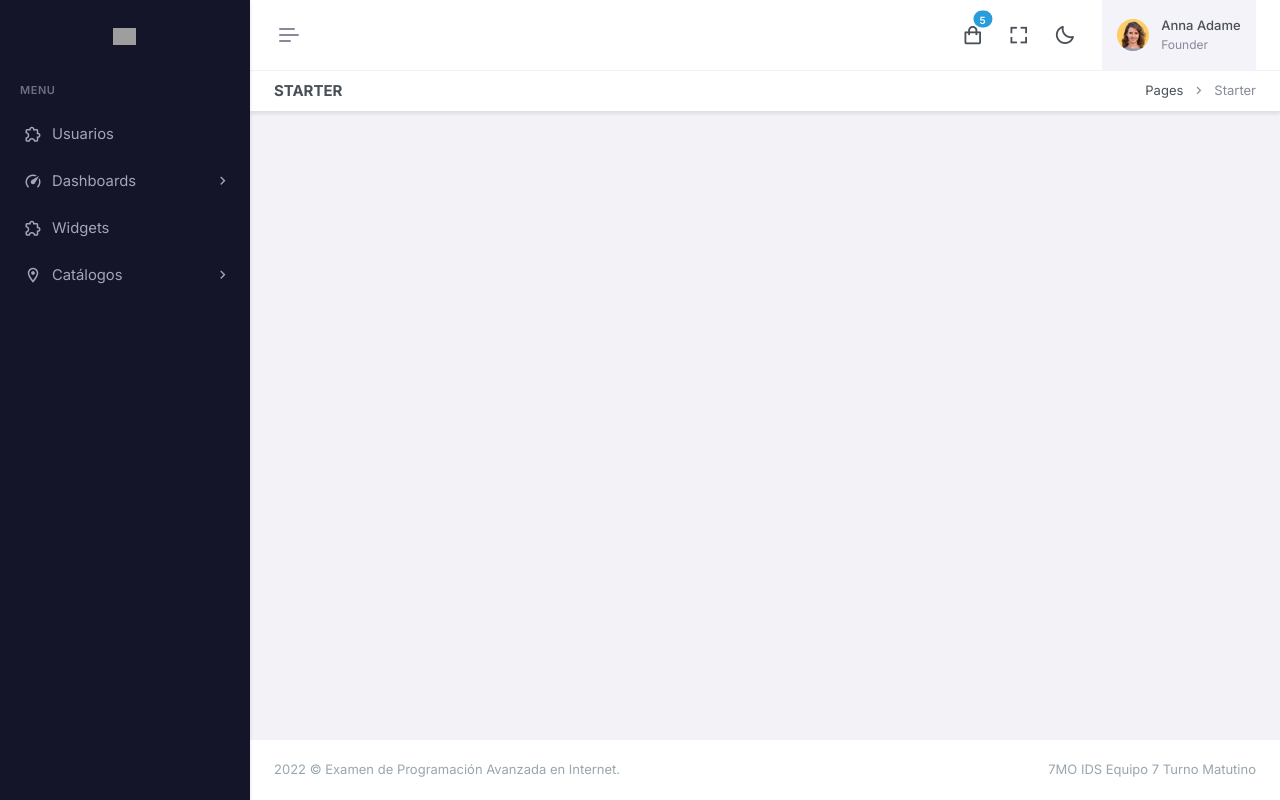
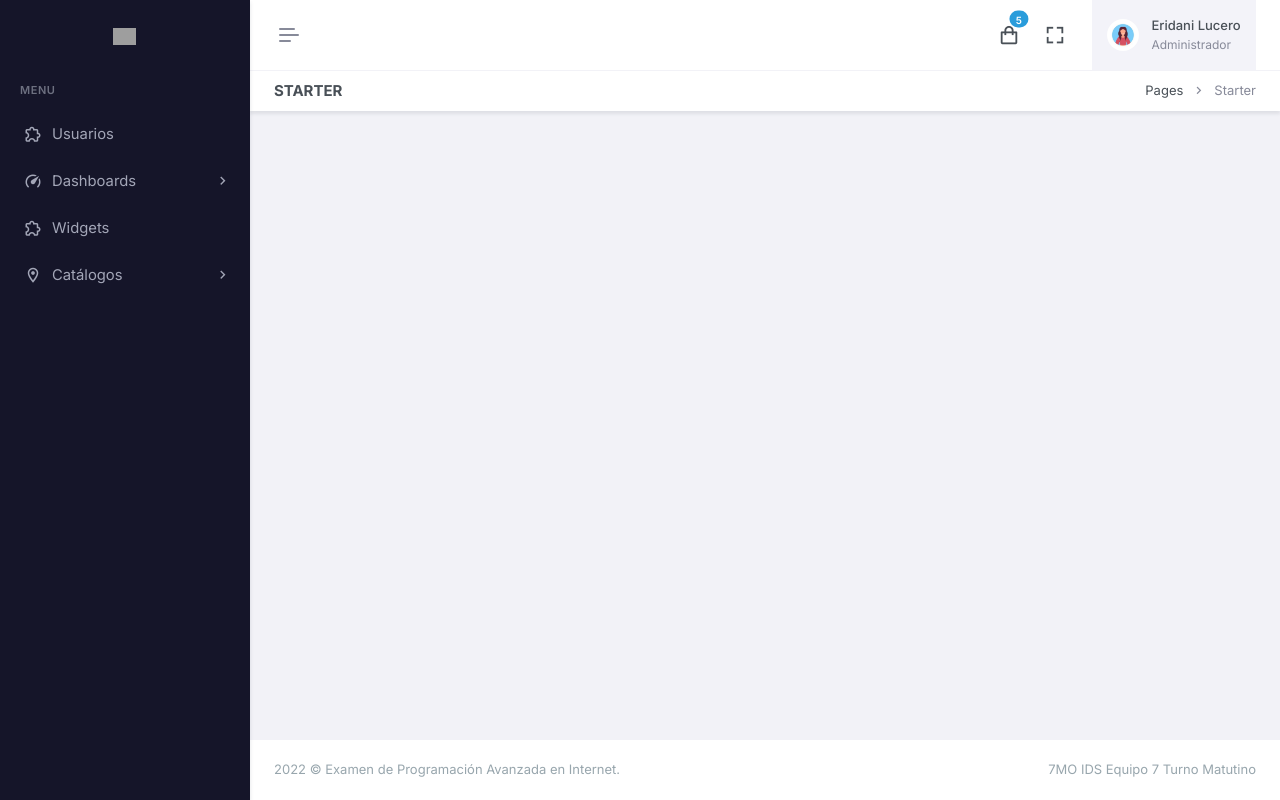
Before and after one commit to JonathanDSoto/equipo-7-tm-22-4ta, a PHP site: page /equipo-7-tm-22-4ta/products/details.php?slug=1 in a window 1280 px wide. Run offline with PHP 8.4, Linux system fonts and the light colour scheme; some libraries are stand-ins or nearby versions; grey boxes are pictures that could not be loaded.

Commit message:
cambios en la vista de products

```diff
--- a/layouts/nav.template.php
+++ b/layouts/nav.template.php
@@ -4,15 +4,6 @@
 		            <div class="d-flex">
 		                <!-- LOGO -->
 		                <div class="navbar-brand-box horizontal-logo">
-		                    <a href="index.html" class="logo logo-dark">
-		                        <span class="logo-sm">
-		                            <img src="<?= BASE_PATH ?>public/images/logo-sm.png" alt="" height="22">
-		                        </span>
-		                        <span class="logo-lg">
-		                            <img src="<?= BASE_PATH ?>public/images/logo-dark.png" alt="" height="17">
-		                        </span>
-		                    </a>
-
 		                    <a href="index.html" class="logo logo-light">
 		                        <span class="logo-sm">
 		                            <img src="<?= BASE_PATH ?>public/images/logo-sm.png" alt="" height="22">
@@ -114,23 +105,6 @@
 		            </div>
 
 		            <div class="d-flex align-items-center">
-
-		                <div class="dropdown d-md-none topbar-head-dropdown header-item">
-		                    <button type="button" class="btn btn-icon btn-topbar btn-ghost-secondary rounded-circle shadow-none" id="page-header-search-dropdown" data-bs-toggle="dropdown" aria-haspopup="true" aria-expanded="false">
-		                        <i class="bx bx-search fs-22"></i>
-		                    </button>
-		                    <div class="dropdown-menu dropdown-menu-lg dropdown-menu-end p-0" aria-labelledby="page-header-search-dropdown">
-		                        <form class="p-3">
-		                            <div class="form-group m-0">
-		                                <div class="input-group">
-		                                    <input type="text" class="form-control" placeholder="Search ..." aria-label="Recipient's username">
-		                                    <button class="btn btn-primary" type="submit"><i class="mdi mdi-magnify"></i></button>
-		                                </div>
-		                            </div>
-		                        </form>
-		                    </div>
-		                </div>
-
 		                <div class="dropdown topbar-head-dropdown ms-1 header-item">
 		                    <button type="button" class="btn btn-icon btn-topbar btn-ghost-secondary rounded-circle shadow-none" id="page-header-cart-dropdown" data-bs-toggle="dropdown" data-bs-auto-close="outside" aria-haspopup="true" aria-expanded="false">
 		                        <i class='bx bx-shopping-bag fs-22'></i>
@@ -284,19 +258,13 @@
 		                    </button>
 		                </div>
 
-		                <div class="ms-1 header-item d-none d-sm-flex">
-		                    <button type="button" class="btn btn-icon btn-topbar btn-ghost-secondary rounded-circle light-dark-mode shadow-none">
-		                        <i class='bx bx-moon fs-22'></i>
-		                    </button>
-		                </div>
-
 		                <div class="dropdown ms-sm-3 header-item topbar-user">
 		                    <button type="button" class="btn shadow-none" id="page-header-user-dropdown" data-bs-toggle="dropdown" aria-haspopup="true" aria-expanded="false">
 		                        <span class="d-flex align-items-center">
 		                            <img class="rounded-circle header-profile-user" src="<?= BASE_PATH ?>public/images/users/avatar-1.jpg" alt="Header Avatar">
 		                            <span class="text-start ms-xl-2">
-		                                <span class="d-none d-xl-inline-block ms-1 fw-medium user-name-text">Anna Adame</span>
-		                                <span class="d-none d-xl-block ms-1 fs-12 text-muted user-name-sub-text">Founder</span>
+		                                <span class="d-none d-xl-inline-block ms-1 fw-medium user-name-text">Eridani Lucero</span>
+		                                <span class="d-none d-xl-block ms-1 fs-12 text-muted user-name-sub-text">Administrador</span>
 		                            </span>
 		                        </span>
 		                    </button>
@@ -308,7 +276,7 @@
 		                        <a class="dropdown-item" href="apps-tasks-kanban.html"><i class="mdi mdi-calendar-check-outline text-muted fs-16 align-middle me-1"></i> <span class="align-middle">Taskboard</span></a>
 		                        <a class="dropdown-item" href="pages-faqs.html"><i class="mdi mdi-lifebuoy text-muted fs-16 align-middle me-1"></i> <span class="align-middle">Help</span></a>
 		                        <div class="dropdown-divider"></div>
-		                        <a class="dropdown-item" href="pages-profile.html"><i class="mdi mdi-wallet text-muted fs-16 align-middle me-1"></i> <span class="align-middle">Balance : <b>$5971.67</b></span></a>
+
 		                        <a class="dropdown-item" href="pages-profile-settings.html"><span class="badge bg-soft-success text-success mt-1 float-end">New</span><i class="mdi mdi-cog-outline text-muted fs-16 align-middle me-1"></i> <span class="align-middle">Settings</span></a>
 		                        <a class="dropdown-item" href="auth-lockscreen-basic.html"><i class="mdi mdi-lock text-muted fs-16 align-middle me-1"></i> <span class="align-middle">Lock screen</span></a>
 		                        <a class="dropdown-item" href="auth-logout-basic.html"><i class="mdi mdi-logout text-muted fs-16 align-middle me-1"></i> <span class="align-middle" data-key="t-logout">Logout</span></a>
--- a/layouts/sidebar.template.php
+++ b/layouts/sidebar.template.php
@@ -1,15 +1,7 @@
         <div class="app-menu navbar-menu">
             <!-- LOGO -->
             <div class="navbar-brand-box">
-                <!-- Dark Logo-->
-                <a href="index.html" class="logo logo-dark">
-                    <span class="logo-sm">
-                        <img src="<?= BASE_PATH ?>public/images/logo-sm.png" alt="" height="22">
-                    </span>
-                    <span class="logo-lg">
-                        <img src="<?= BASE_PATH ?>public/images/logo-dark.png" alt="" height="17">
-                    </span>
-                </a>
+
                 <!-- Light Logo-->
                 <a href="index.html" class="logo logo-light">
                     <span class="logo-sm">
```
Also changed, not shown: public/images/logo-dark.png (deleted), public/images/users/avatar-1.jpg.
